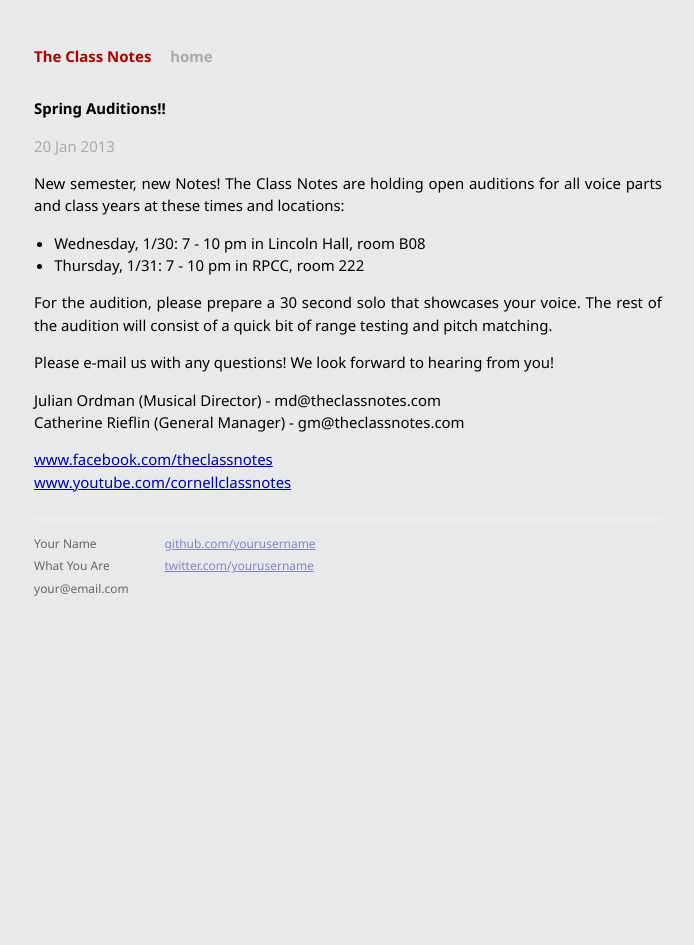
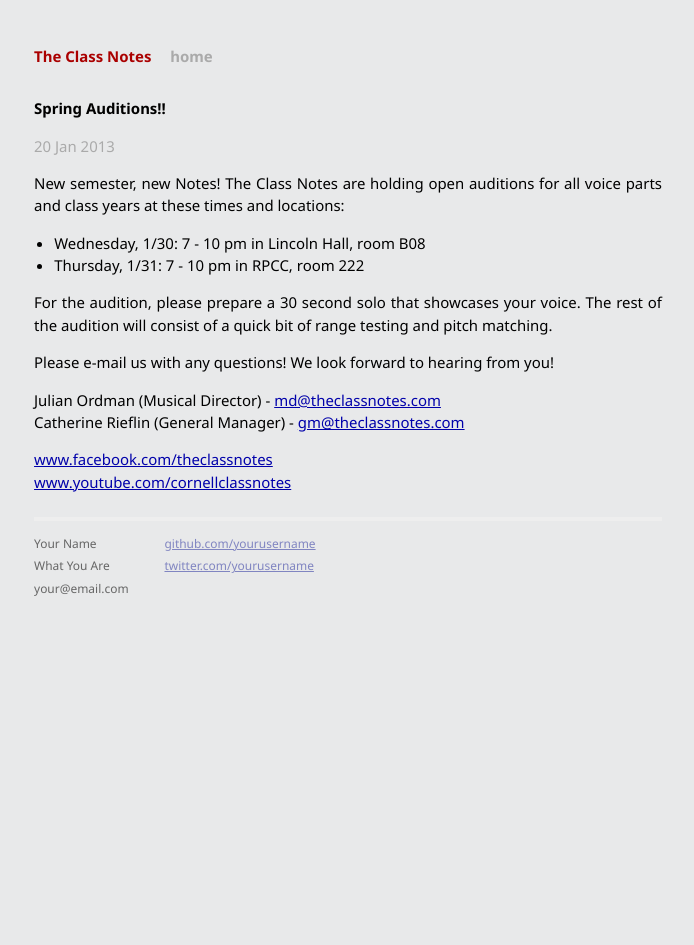
Before and after one commit to theclassnotes/theclassnotes.com-v4, a Jekyll site: the page built from _posts/2013-01-20-spring-auditions.md, in a window 1280 px wide. Shown: the whole page, without its empty margins (292-986 px from the left). Built offline with Jekyll 4.4.1, drawn with Linux system fonts in a browser that asks for light colours; Markdown is read by kramdown in place of the engine named in the settings; part of the change alters nothing that is shown.

```diff
--- a/_config.yml
+++ b/_config.yml
@@ -1,6 +1,11 @@
 name: The Class Notes
 tagline: Cornell University's Original Co-Ed A Cappella
 email: classnotes@cornell.edu
+
+emails:
+  general: classnotes@cornell.edu
+  gm: gm@theclassnotes.com
+  md: md@theclassnotes.com
 
 permalink: "/:year/:month/:day/:title/"
 markdown: redcarpet
--- a/_posts/2013-01-20-spring-auditions.md
+++ b/_posts/2013-01-20-spring-auditions.md
@@ -12,8 +12,8 @@ For the audition, please prepare a 30 second solo that showcases your voice. The
 
 Please e-mail us with any questions! We look forward to hearing from you!
 
-Julian Ordman (Musical Director) - md@theclassnotes.com <br>
-Catherine Rieflin (General Manager) - gm@theclassnotes.com
+Julian Ordman (Musical Director) - [{{ site.emails.md }}](mailto:{{ site.emails.md }}?subject=Spring+Auditions) <br>
+Catherine Rieflin (General Manager) - [{{ site.emails.gm }}](mailto:{{ site.emails.gm }}?subject=Spring+Auditions)
 
 [www.facebook.com/theclassnotes]({{ site.facebook.link }})<br>
 [www.youtube.com/cornellclassnotes]({{ site.youtube.link }})
```
